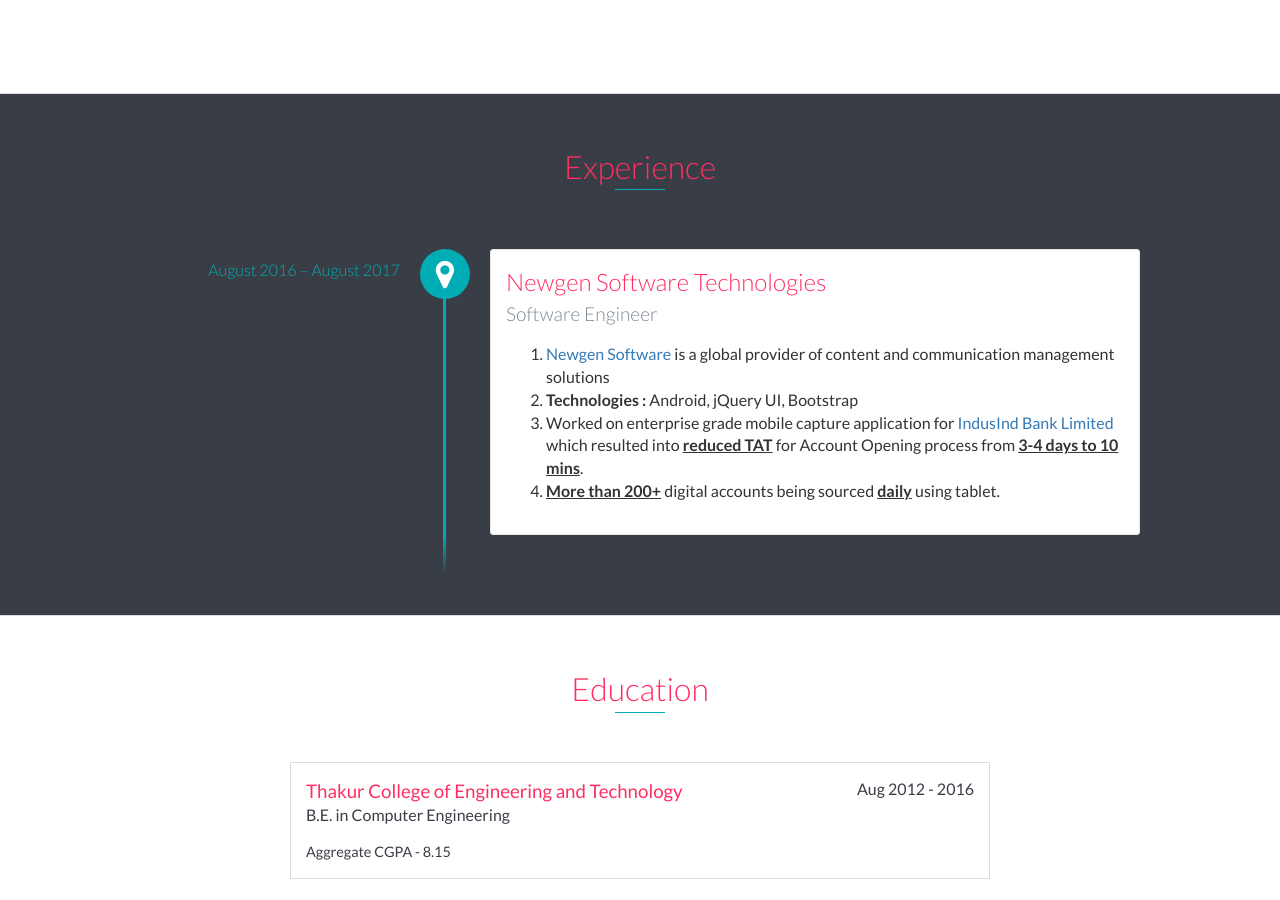
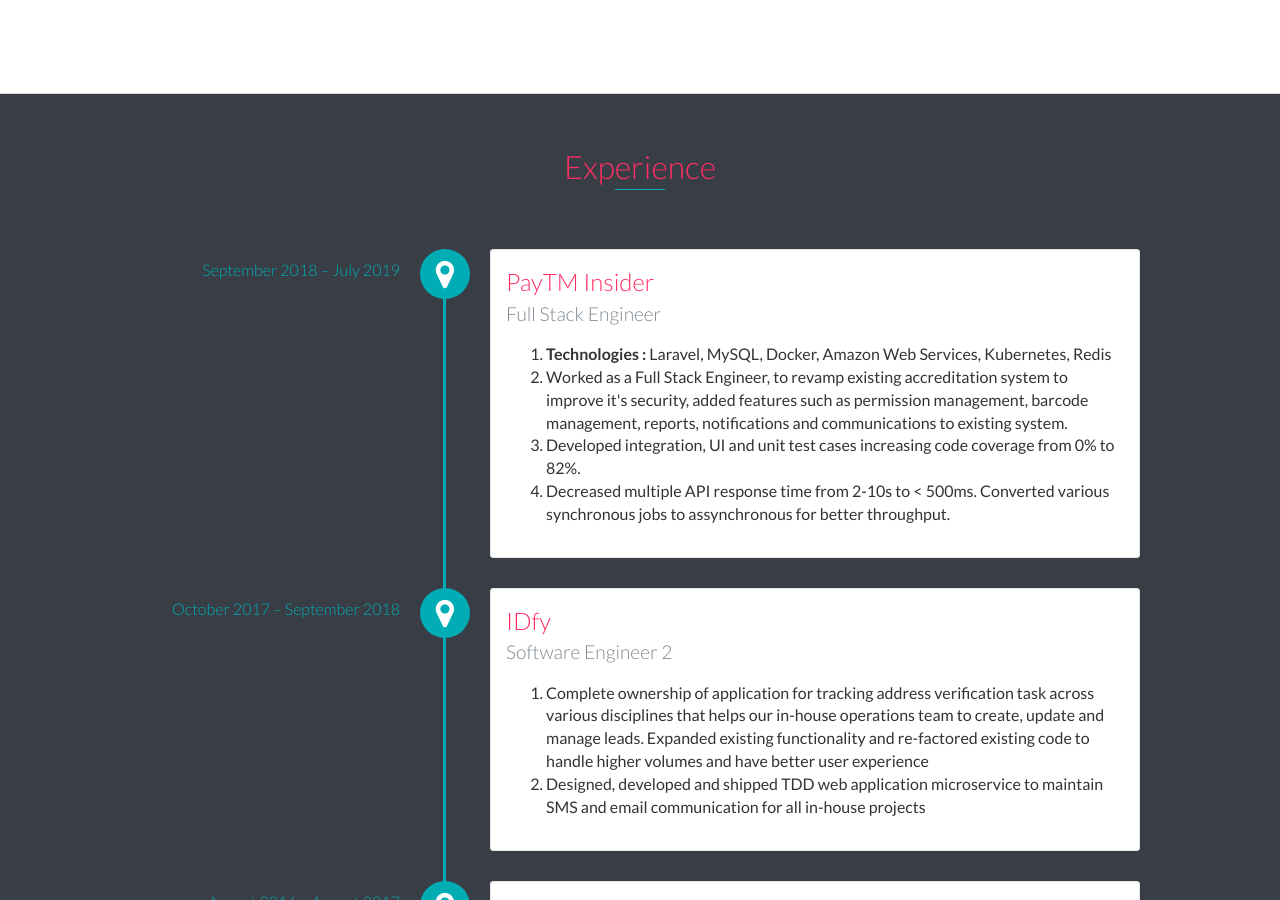
Before and after one commit to meanmachin3/meanmachin3.github.io, a Jekyll site: the page built from index.md, in a window 1280 px wide and 900 px high, scrolled down 1033 px. Built offline with Jekyll 4.4.1, drawn with Linux system fonts in a browser that asks for light colours; our own code applies the rules of GitHub Pages for plain Markdown files; some of the changed text lies outside the part shown.

Commit message:
chore: Updated experience

```diff
--- a/_data/experience.yml
+++ b/_data/experience.yml
@@ -1,5 +1,20 @@
+- name: PayTM Insider
+  designation: Full Stack Engineer
+  date: September 2018 – July 2019
+  descriptions:
+    - <b>Technologies :</b> Laravel, MySQL, Docker, Amazon Web Services, Kubernetes, Redis
+    - Worked as a Full Stack Engineer, to revamp existing accreditation system to improve it's security, added features such as permission management, barcode management, reports, notifications and communications to existing system.
+    - Developed integration, UI and unit test cases increasing code coverage from 0% to 82%.
+    - Decreased multiple API response time from 2-10s to < 500ms. Converted various synchronous jobs to assynchronous for better throughput.
+- name: IDfy
+  designation: Software Engineer 2
+  date: October 2017 – September 2018
+  descriptions:
+    - Complete ownership of application for tracking address verification task across various disciplines that helps our in-house operations team to create, update and manage leads. Expanded existing functionality and re-factored existing code to handle higher volumes and have better user experience
+    - Designed, developed and shipped TDD web application microservice to maintain SMS and email communication for all in-house projects
 - name: Newgen Software Technologies
   designation: Software Engineer
+  date: August 2016 – August 2017
   descriptions:
     - <a href="http://www.newgensoft.com/">Newgen Software</a> is a global provider of content and communication management solutions
     - <b>Technologies :</b> Android, jQuery UI, Bootstrap
--- a/_data/skills.yml
+++ b/_data/skills.yml
@@ -1,9 +1,16 @@
 - name: JavaScript
-- name: Python
-- name: Java
+- name: Laravel
+- name: PHP
+- name: Ruby
+- name: Ruby on Rails
+- name: Docker
 - name: C
 - name: CSS
 - name: JQuery
 - name: Bootstrap
 - name: Linux
 - name: Git
+- name: Redis
+- name: Kubernetes
+- name: Amazon Web Services
+- name: Google Cloud Platform
--- a/_includes/experience.html
+++ b/_includes/experience.html
@@ -1,8 +1,8 @@
 <div id="experience" class="background-alt">
     <h2 class="heading">Experience</h2>
+    <div id="experience-timeline">
     {% for company in site.data.experience %}
-    <div id="experience-timeline">
-        <div data-date="August 2016 – August 2017">
+        <div data-date="{{ company.date }}">
             <h3>{{ company.name }}</h3>
             <h4>{{ company.designation }}</h4>
             <p>
@@ -15,8 +15,8 @@
                 </ol>
             </p>
         </div>
+    {% endfor %}
     </div>
-    {% endfor %}
 </div>
 
 <!-- End #experience -->
```
Also changed, not shown: Gemfile.lock.
